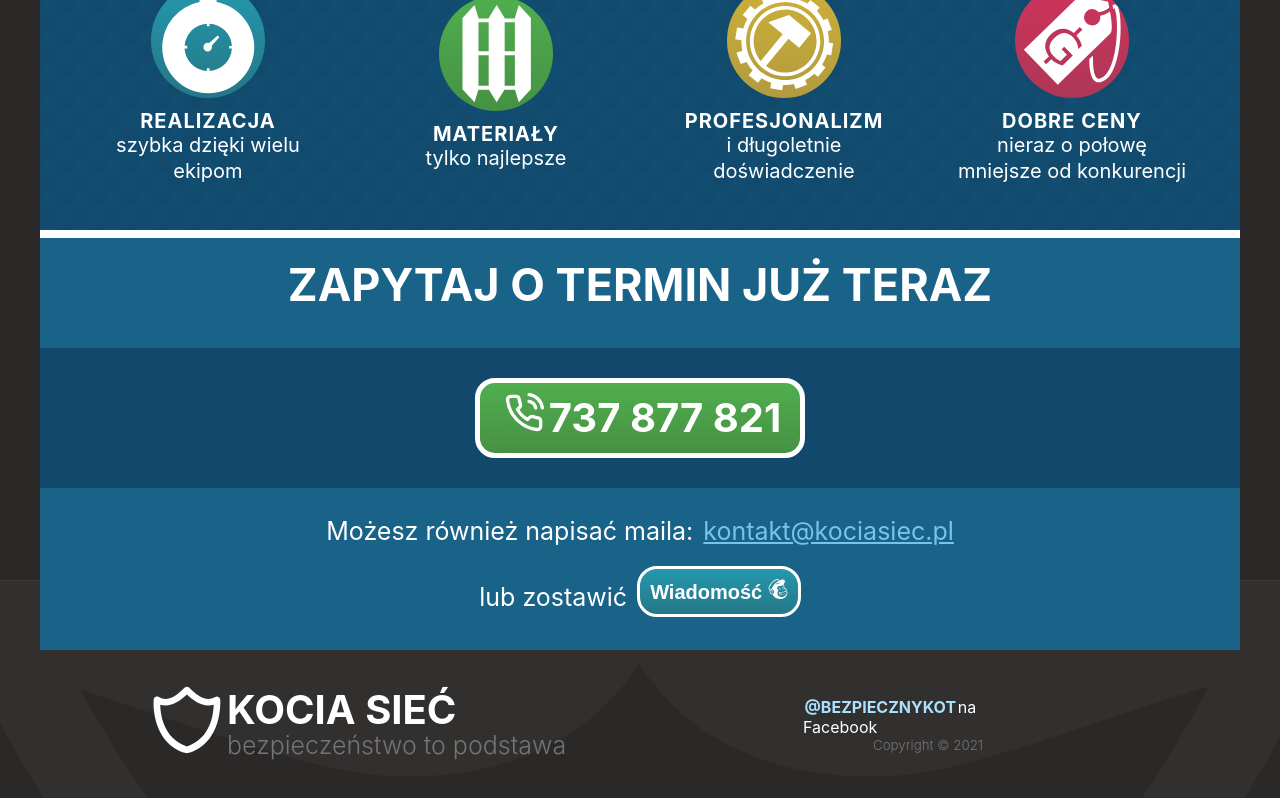
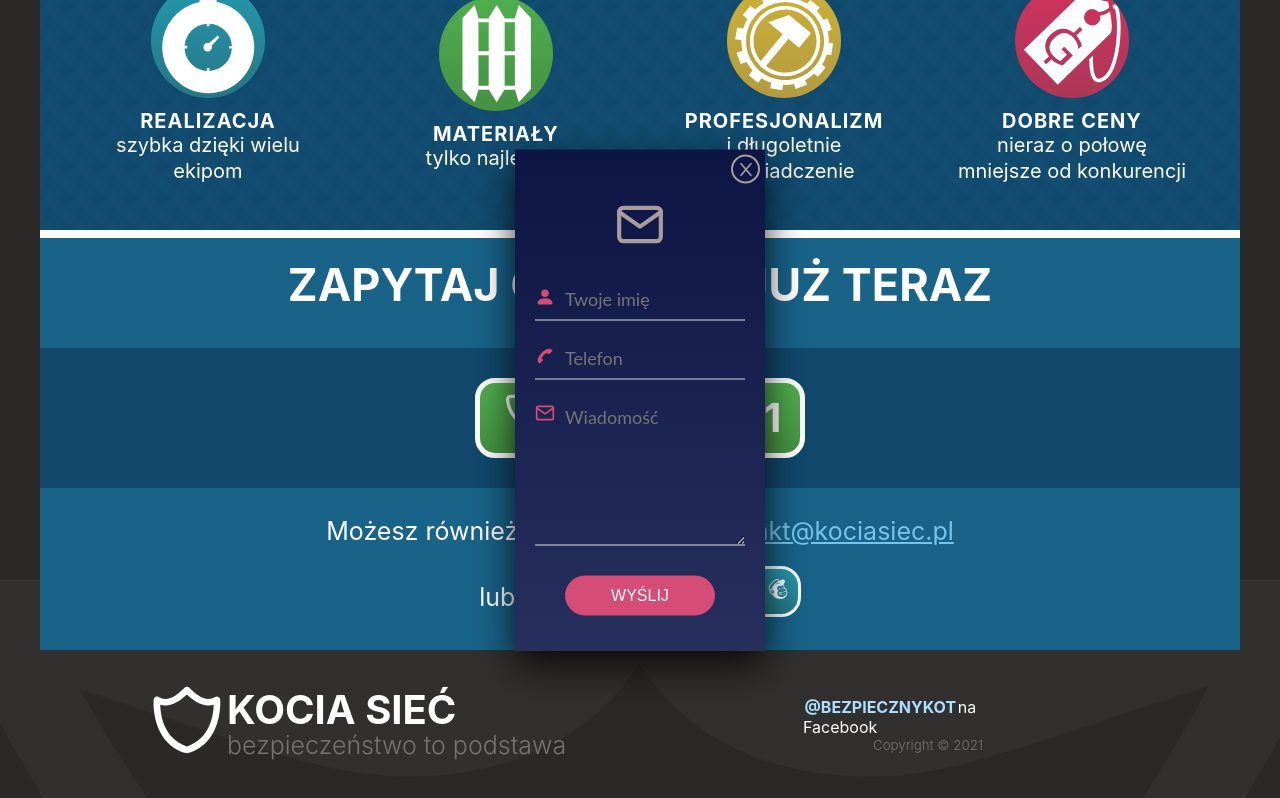
Before and after one commit to krukaleksander/kociasiec, a React (Create React App) app: page / in a window 1280 px wide. Both pictures are taken after a click on the button "Wiadomość". Shown: the part 469-1267 px from the top of the page. Built offline with nearby package versions, Linux system fonts and the light colour scheme.

Commit message:
contact form ok, need rwd

```diff
--- /dev/null
+++ b/src/components/ContactForm.js
@@ -0,0 +1,51 @@
+import React from "react";
+import { AiOutlineClose } from "react-icons/ai";
+import { FiMail } from "react-icons/fi";
+import { BsPersonFill } from "react-icons/bs";
+import { GiPhone } from "react-icons/gi";
+export default function ContactForm({ handleShowContactForm }) {
+  return (
+    <form id="contactForm">
+      <div className="close">
+        <AiOutlineClose onClick={() => handleShowContactForm(false)} />
+      </div>
+      <h1>
+        <FiMail />
+      </h1>
+      <div className="input-wrapper">
+        <label htmlFor="contact-name">
+          <BsPersonFill />
+        </label>
+        <input
+          type="text"
+          placeholder="Twoje imię"
+          className="contact-name"
+          name="contact-name"
+        />
+      </div>
+      <div className="input-wrapper">
+        <label htmlFor="contact-phone">
+          <GiPhone />
+        </label>
+        <input
+          type="text"
+          placeholder="Telefon"
+          className="contact-phone"
+          name="contact-phone"
+        />
+      </div>
+      <div className="input-wrapper">
+        <label htmlFor="contact-message" className="message-label">
+          <FiMail />
+        </label>
+        <textarea
+          type="text"
+          placeholder="Wiadomość"
+          className="contact-messsage"
+          name="contact-message"
+        />
+      </div>
+      <button>Wyślij</button>
+    </form>
+  );
+}
--- a/src/components/Home.js
+++ b/src/components/Home.js
@@ -1,9 +1,14 @@
-import React from "react";
+import React, { useState } from "react";
 import { SiFastly } from "react-icons/si";
 import { GiWoodenFence, GiGearHammer, GiPriceTag } from "react-icons/gi";
 import { FiPhoneCall } from "react-icons/fi";
 import { SiMailchimp } from "react-icons/si";
+import ContactForm from "./ContactForm";
 export default function Home() {
+  const [showContactForm, setShowContactForm] = useState(false);
+  const handleShowContactForm = (value) => {
+    setShowContactForm(value);
+  };
   return (
     <main>
       <div className="banner">
@@ -69,7 +74,10 @@ export default function Home() {
           <a href="mailto:kontakt@kociasiec.pl">kontakt@kociasiec.pl</a>
           <div>
             <p>lub zostawić</p>
-            <button className="email__trigger">
+            <button
+              className="email__trigger"
+              onClick={() => handleShowContactForm(true)}
+            >
               Wiadomość{" "}
               <span>
                 <SiMailchimp />
@@ -78,6 +86,9 @@ export default function Home() {
           </div>
         </div>
       </section>
+      {showContactForm && (
+        <ContactForm handleShowContactForm={handleShowContactForm} />
+      )}
     </main>
   );
 }
--- /dev/null
+++ b/src/sass/_contact-form.scss
@@ -0,0 +1,102 @@
+#contactForm {
+    width: 250px;
+    height: auto;
+    position: fixed;
+    top: 50%;
+    left: 50%;
+    transform: translate(-50%, -50%);
+    background: linear-gradient(180deg, #0D1544, #272F5D);
+    box-shadow: 0 15px 35px rgba(0, 0, 0, 0.8);
+    padding: 20px;
+    box-sizing: border-box;
+    font-size: 20px;
+    z-index: 99;
+    .close {
+        color: #a79d9d;
+        position: absolute;
+        top: 5px;
+        right: 5px;
+        font-size: 20px;
+        border: 2px solid #a79d9d;
+        height: 25px;
+        width: 25px;
+        border-radius: 50%;
+        display: flex;
+        align-items: center;
+        justify-content: center;
+    }
+    h1:nth-of-type(1) {
+        margin-top: 30px;
+    }
+    h1 {
+        text-transform: uppercase;
+        font-size: 50px;
+        margin: 0;
+        text-align: center;
+        color: #a79d9d;
+    }
+    input {
+        display: block;
+        width: 210px;
+        border: none;
+        border-bottom: 1px solid #ddd;
+        -webkit-transition: 0.2s;
+        transition: 0.2s;
+        outline: none;
+        background-color: transparent;
+        position: relative;
+        padding: 10px 16px 10px 30px;
+        color: #fff;
+        font-family: lato;
+        box-sizing: border-box;
+        margin: 16px auto 0 auto;
+        font-size: 18px;
+    }
+    .input-wrapper {
+        position: relative;
+        label {
+            position: absolute;
+            top: 50%;
+            left: 0;
+            transform: translateY(-50%);
+            color: #d54c76;
+        }
+        .message-label {
+          top: 20px;
+        }
+    }
+
+    textarea {
+        display: block;
+        width: 210px;
+        border: none;
+        border-bottom: 1px solid #ddd;
+        -webkit-transition: 0.2s;
+        transition: 0.2s;
+        outline: none;
+        margin: 16px auto 0 auto;
+        height: 150px;
+        background-color: transparent;
+        padding: 10px 16px 10px 30px;
+        color: #fff;
+        font-family: lato;
+        box-sizing: border-box;
+        font-size: 18px;
+    }
+    button {
+        border: 1px solid #D54C76;
+        transition: 0.2s;
+        padding: 10px 45px;
+        outline: none;
+        cursor: pointer;
+        background-color: #D54C76;
+        text-transform: uppercase;
+        font-size: 16px;
+        color: #fff;
+        display: block;
+        text-decoration: none;
+        border-radius: 50px;
+        margin: 30px auto 15px auto;
+    }
+
+}
--- a/src/sass/main.scss
+++ b/src/sass/main.scss
@@ -3,6 +3,7 @@
 @import './header';
 @import './home';
 @import './footer';
+@import './contact-form';
 html {
     background: #2b2928 url(../img/footer.png) no-repeat fixed 50% 100%;
     background-size: auto 220px;
```
Also changed, not shown: src/css/main.min.css, 1 other file (tests, documents, lock files or other folders).
